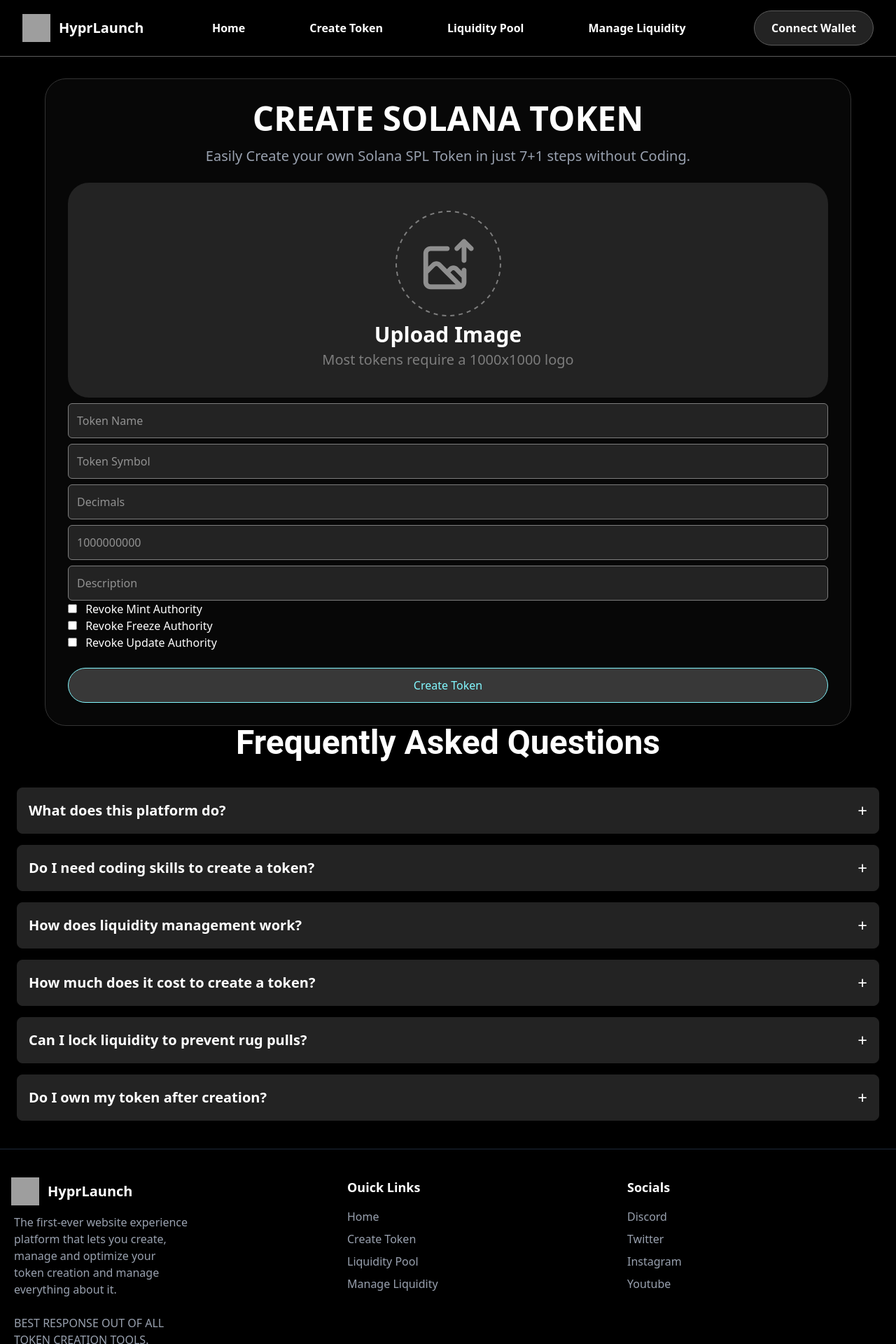
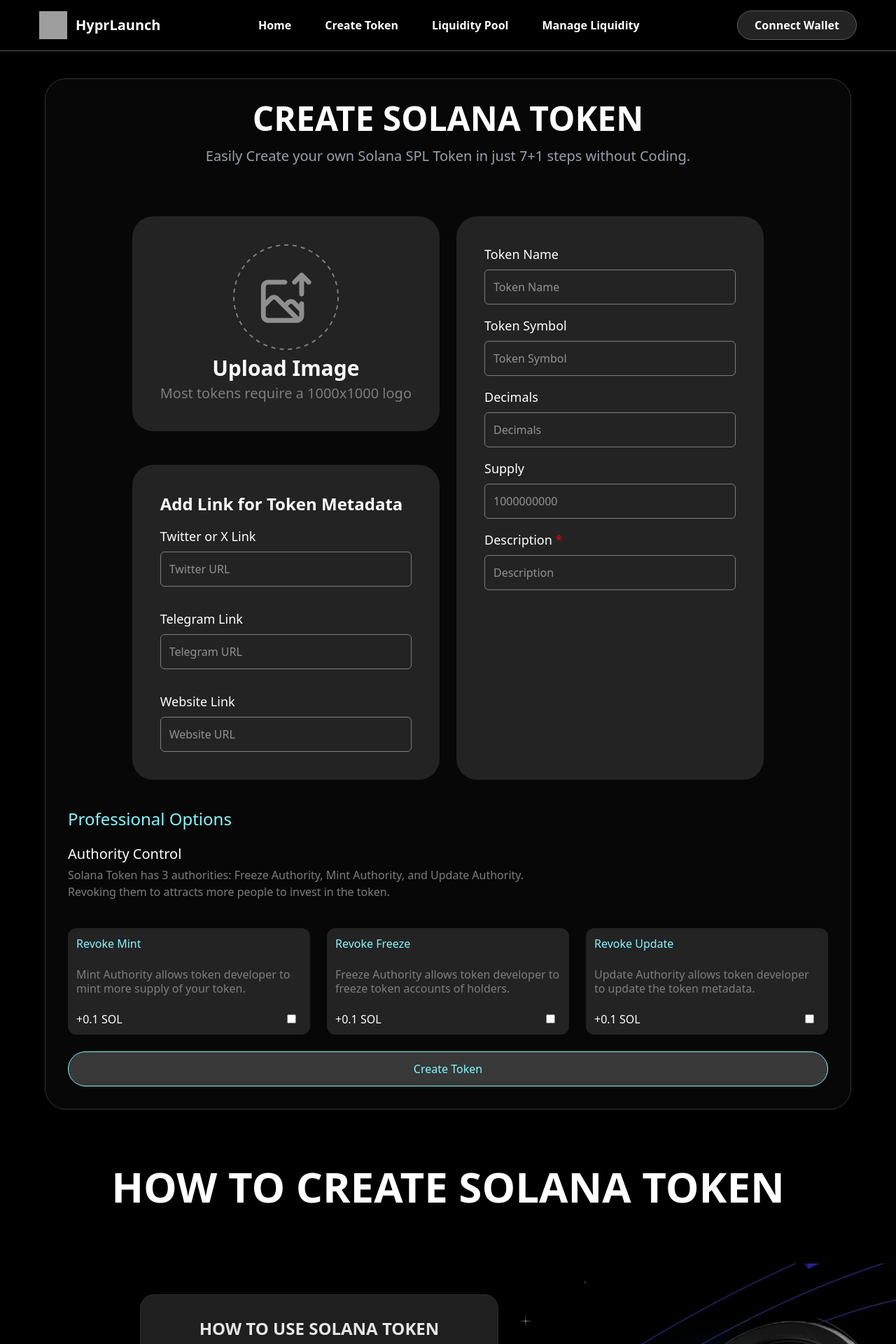
Before and after one commit to sidx04/HyperLaunch, a React (Vite) app: page /createToken in a window 1280 px wide. Shown: the top 1920 px of the page at 70% size. Built offline with nearby package versions, Linux system fonts and the light colour scheme; grey boxes are pictures that could not be loaded.

Commit message:
Update Create

```diff
--- a/src/components/Navbar.jsx
+++ b/src/components/Navbar.jsx
@@ -1,179 +1,104 @@
-import { Link } from "react-router";
-import React, { useState } from "react";
-import { MdClose, MdMenu } from "react-icons/md";
+
+import { Link } from 'react-router'
+import React, { useState } from 'react';
+
+
+import { MdClose, MdMenu } from 'react-icons/md'
+
 
 const NavBar = () => {
   const [isMenuOpen, setIsMenuOpen] = useState(false);
-  const [walletAddress, setWalletAddress] = useState(null);
-  const [redirectUrl, setRedirectUrl] = useState(null);
 
-  const toggleMenu = () => setIsMenuOpen(!isMenuOpen);
+  const toggleMenu = () => {
+    setIsMenuOpen(!isMenuOpen);
+  };
 
   const scrollToTop = () => {
-    window.scrollTo({ top: 0, behavior: "smooth" });
+    window.scrollTo({ top: 0, behavior: "smooth" }); // Smooth scrolling to top
   };
 
-  const connectWallet = async () => {
-    if (window.solana && window.solana.isPhantom) {
-      try {
-        const response = await window.solana.connect();
-        const publicKey = response.publicKey.toString();
-        setWalletAddress(publicKey);
 
-        console.log("Connected Wallet Address:", publicKey);
-
-        const res = await fetch(`http://localhost:8080/connect-wallet`, {
-          method: "POST",
-          headers: { "Content-Type": "application/json" },
-          body: JSON.stringify({ publicKey }),
-        });
-
-        if (res.ok) {
-          setRedirectUrl("/");
-        }
-      } catch (error) {
-        console.error("Wallet connection failed:", error);
-      }
-    } else {
-      alert("Please install Phantom Wallet!");
-    }
-  };
 
   return (
-    <nav className="z-100 bg-black text-white fixed top-0 right-0 left-0 border-b border-[#5c5c5c]">
-      <div className="container mx-auto px-4 py-2 sm:px-6 lg:px-8">
-        <div className="flex justify-between items-center h-16">
-          {/* Logo */}
+    <nav className='z-100 bg-black text-white fixed top-0 right-0 left-0 border-b border-[#5c5c5c]'>
+      <div className='px-4 py-2 sm:px-6 lg:px-8'>
+        <div className='flex h-14 items-center justify-between gap-8 px-4 sm:px-6'>
+
+
+
+          {/* logo */}
           <div>
-            <Link
-              to="/"
-              onClick={scrollToTop}
-              className="flex items-center text-xl font-bold"
-            >
-              <img
-                className="w-10 h-10"
-                src="./hyprlaunch.svg"
-                alt="HyprLaunch"
-              />
+            <a href="/" onClick={scrollToTop} className="shrink-0 flex items-center text-xl font-bold">
+              <img className='w-10 h-10' src="./hyprlaunch.svg" alt="HyprLaunch" />
               <span className="ml-3">HyprLaunch</span>
-            </Link>
+            </a>
           </div>
 
-          {/* Menu */}
-          <div className="hidden mx-8 lg:flex space-x-3 justify-start items-center gap-20 font-semibold">
-            <Link
-              onClick={scrollToTop}
-              to="/"
-              className="hover:text-gray-500 transition-all duration-300 active:scale-95 cursor-pointer"
-            >
-              <span>Home</span>
-            </Link>
-            <Link
-              onClick={scrollToTop}
-              to="/createToken"
-              className="hover:text-gray-500 transition-all duration-300 active:scale-95 cursor-pointer"
-            >
-              <span>Create Token</span>
-            </Link>
-            <Link
-              onClick={scrollToTop}
-              to="/createLiquidity"
-              className="hover:text-gray-500 transition-all duration-300 active:scale-95 cursor-pointer"
-            >
-              <span>Liquidity Pool</span>
-            </Link>
-            <Link
-              onClick={scrollToTop}
-              to="/manageLiquidity"
-              className="hover:text-gray-500 transition-all duration-300 active:scale-95 cursor-pointer"
-            >
-              <span>Manage Liquidity</span>
-            </Link>
+
+
+
+          {/* menu */}
+          <div className='mx-5 font-semibold flex items-center gap-6 max-md:hidden lg:gap-8 xl:gap-12 2xl:gap-16'>
+          <Link onClick={scrollToTop} to="/" className='hover:text-gray-500 font-bold transition-all duration-300 active:scale-95 cursor-pointer'><span>Home</span></Link>
+            <Link onClick={scrollToTop} to="/createToken" className='hover:text-gray-500 font-bold transition-all duration-300 active:scale-95 cursor-pointer'><span>Create Token</span></Link>
+            <Link onClick={scrollToTop} to="/createLiquidity" className='hover:text-gray-500 font-bold transition-all duration-300 active:scale-95 cursor-pointer' ><span>Liquidity Pool</span></Link>
+            <Link onClick={scrollToTop} to="/manageLiquidity" className='hover:text-gray-500 font-bold transition-all duration-300 active:scale-95 cursor-pointer' ><span>Manage Liquidity</span></Link>
           </div>
 
-          {/* Connect Wallet Button */}
-          <div className="hidden md:flex items-center space-x-4">
-            {redirectUrl ? (
-              <Link to={redirectUrl}>
-                <div className="px-6 py-3 bg-[#232323] rounded-full border border-[#5c5c5c] flex items-center justify-center gap-2.5 transition-all duration-300 hover:bg-[#2e2e2e] active:scale-95 cursor-pointer">
-                  <div className="text-white font-bold">Dashboard</div>
-                </div>
-              </Link>
-            ) : (
-              <button onClick={connectWallet}>
-                <div className="px-6 py-3 bg-[#232323] rounded-full border border-[#5c5c5c] flex items-center justify-center gap-2.5 transition-all duration-300 hover:bg-[#2e2e2e] active:scale-95 cursor-pointer">
-                  <div className="text-white font-bold">
-                    {walletAddress ? "Connected" : "Connect Wallet"}
-                  </div>
-                </div>
-              </button>
-            )}
+
+
+
+          {/* connect button */}
+          <div className='font-semibold flex items-center max-md:hidden'>
+            <button>
+              <div className="px-6 py-2 bg-[#232323] rounded-full border border-[#5c5c5c] flex items-center justify-center gap-2.5
+                              transition-all duration-300 hover:bg-[#2e2e2e] active:scale-95 cursor-pointer">
+                <div className="text-white font-bold ">Connect Wallet</div>
+              </div>
+            </button>
           </div>
 
-          {/* Mobile Menu Toggle */}
-          <div className="md:hidden">
-            <button
-              onClick={toggleMenu}
-              className="inline-flex items-center rounded-lg transition-all duration-300 justify-center p-3 focus:outline-none active:scale-95 hover:text-gray-500 hover:bg-gray-700"
-            >
-              {!isMenuOpen ? (
-                <MdMenu className="block w-6 h-6" />
-              ) : (
-                <MdClose className="block w-6 h-6" />
-              )}
+
+
+
+          {/* mobile menu toggle */}
+          <div className='md:hidden flex items-center justify-self-end'>
+            <button onClick={toggleMenu} className='rounded-lg transition-all duration-300 p-3 focus:outline-none active:scale-95  hover:text-gray-500 hover:bg-gray-700'>
+              {
+                !isMenuOpen ? (<MdMenu className='block w-6 h-6'/>) : (<MdClose className='block w-6 h-6'/>)
+              }
             </button>
           </div>
+
+
+
         </div>
       </div>
 
-      {/* Mobile Menu */}
-      {isMenuOpen && (
-        <div className="md:hidden">
-          <div className="px-2 pt-2 pb-3 space-y-1 sm:px-3">
-            <Link
-              to="/"
-              className="block px-3 py-2 hover:bg-gray-700 transition-all duration-300 active:scale-95 cursor-pointer"
-            >
-              Home
-            </Link>
-            <Link
-              to="/createToken"
-              className="block px-3 py-2 hover:bg-gray-700 transition-all duration-300 active:scale-95 cursor-pointer"
-            >
-              Create Token
-            </Link>
-            <Link
-              to="/createLiquidity"
-              className="block px-3 py-2 hover:bg-gray-700 transition-all duration-300 active:scale-95 cursor-pointer"
-            >
-              Liquidity Pool
-            </Link>
-            <Link
-              to="/manageLiquidity"
-              className="block px-3 py-2 hover:bg-gray-700 transition-all duration-300 active:scale-95 cursor-pointer"
-            >
-              Manage Liquidity
-            </Link>
-            {redirectUrl ? (
-              <Link to={redirectUrl}>
+      {/* mobile menu */}
+      {
+        isMenuOpen && (
+          <div className='md:hidden'>
+            <div className='px-2 pt-2 pb-3 space-y-1 sm:px-3'>
+              <Link to='/' className='block px-3 py-2 hover:bg-gray-700 transition-all duration-300 active:scale-95 cursor-pointer'>Home</Link>
+              <Link to='/createToken' className='block px-3 py-2 hover:bg-gray-700 transition-all duration-300 active:scale-95 cursor-pointer'>Create Token</Link>
+              <Link to='/createLiquidity' className='block px-3 py-2 hover:bg-gray-700 transition-all duration-300 active:scale-95 cursor-pointer'>Liquidity Pool</Link>
+              <Link to='/manageLiquidity' className='block px-3 py-2 hover:bg-gray-700 transition-all duration-300 active:scale-95 cursor-pointer'>Manage Liquidity</Link>
+              <Link to="/connectWallet">
                 <div className="px-4 py-1.5 bg-[#232323] rounded-full border border-[#5c5c5c] flex items-center justify-center gap-2.5 transition-all duration-300 hover:bg-[#2e2e2e] active:scale-95 cursor-pointer">
-                  <div className="text-white font-bold">Dashboard</div>
+                  <div className="text-white font-bold ">Connect Wallet</div>
                 </div>
               </Link>
-            ) : (
-              <button onClick={connectWallet} className="w-full">
-                <div className="px-4 py-1.5 bg-[#232323] rounded-full border border-[#5c5c5c] flex items-center justify-center gap-2.5 transition-all duration-300 hover:bg-[#2e2e2e] active:scale-95 cursor-pointer">
-                  <div className="text-white font-bold">
-                    {walletAddress ? "Connected" : "Connect Wallet"}
-                  </div>
-                </div>
-              </button>
-            )}
+
+
+            </div>
+
           </div>
-        </div>
-      )}
+        )
+      }
+
     </nav>
-  );
-};
+  )
+}
 
-export default NavBar;
+export default NavBar
--- a/src/pages/Create.jsx
+++ b/src/pages/Create.jsx
@@ -113,7 +113,12 @@
           Easily Create your own Solana SPL Token in just 7+1 steps without
           Coding.
         </p>
+        <div className='items-center flex-col flex justify-between'>
+          <div className="grid grid-cols-1 md:grid-cols-2 gap-6 mt-6">
 
+            {/* Column 1 */}
+
+            <div className="grid grid-cols-1 gap-6 mt-6">
               <label htmlFor="imageUpload" className="cursor-pointer">
               <div className="bg-[#232323] w-full p-6 md:p-10 rounded-[30px] mt-6 text-center">
                 {formData.image ? (
@@ -139,6 +144,41 @@
               />
               </label>
 
+              <div className="bg-[#232323] w-full p-6 md:p-10 rounded-[30px] mt-6 text-left space-y-8">
+                <p className="text-2xl font-semibold mb-4">Add Link for Token Metadata</p>
+
+                {/* Twiiter Link */}
+
+                <div className="flex flex-col">
+                    <label className="text-lg">Twitter or X Link</label>
+                    <input type="text" placeholder="Twitter URL" className="p-3 border border-[#7d7d7d] rounded-md bg-[#232323] mt-2" />
+                </div>
+
+                {/* Telegram Link */}
+
+                <div className="flex flex-col">
+                    <label className="text-lg">Telegram Link</label>
+                    <input type="text" placeholder="Telegram URL" className="p-3 border border-[#7d7d7d] rounded-md bg-[#232323] mt-2" />
+                </div>
+
+                {/* Website Link */}
+
+                <div className="flex flex-col">
+                    <label className="text-lg">Website Link</label>
+                    <input type="text" placeholder="Website URL" className="p-3 border border-[#7d7d7d] rounded-md bg-[#232323] mt-2" />
+                </div>
+              </div>
+            </div>
+
+
+            {/* Column 2 */}
+            <div className="grid grid-cols-1 gap-6 mt-6">
+              <div className="bg-[#232323] w-full p-6 md:p-10 rounded-[30px] mt-6 space-y-4">
+
+                {/* Token Name */}
+
+                <div className="flex flex-col">
+                <label className="text-lg">Token Name</label>
                 <input
                   type="text"
                   name="tokenName"
@@ -147,6 +187,12 @@
                   onChange={handleChange}
                   className="p-3 border border-[#7d7d7d] rounded-md bg-[#232323] mt-2"
                 />
+                </div>
+
+                {/* Token Symbol */}
+
+                <div className="flex flex-col">
+                <label className="text-lg">Token Symbol</label>
                 <input
                   type="text"
                   name="tokenSymbol"
@@ -155,6 +201,12 @@
                   onChange={handleChange}
                   className="p-3 border border-[#7d7d7d] rounded-md bg-[#232323] mt-2"
                 />
+                </div>
+
+                {/* Decimals */}
+
+                <div className="flex flex-col">
+                <label className="text-lg">Decimals</label>
                 <input
                   type="number"
                   name="decimals"
@@ -163,6 +215,12 @@
                   onChange={handleChange}
                   className="p-3 border border-[#7d7d7d] rounded-md bg-[#232323] mt-2"
                 />
+                </div>
+
+                {/* Supply */}
+
+                <div className="flex flex-col">
+                <label className="text-lg">Supply</label>
                 <input
                   type="number"
                   name="supply"
@@ -171,6 +229,12 @@
                   onChange={handleChange}
                   className="p-3 border border-[#7d7d7d] rounded-md bg-[#232323] mt-2"
                 />
+                </div>
+
+                {/* Description */}
+
+                <div className="flex flex-col">
+                <label className="text-lg">Description <span className='text-red-600'>*</span></label>
                 <input
                   type="text"
                   name="description"
@@ -179,7 +243,28 @@
                   onChange={handleChange}
                   className="p-3 border border-[#7d7d7d] rounded-md bg-[#232323] mt-2"
                 />
+                </div>
+              </div>
+            </div>
+          </div>
+        </div>
 
+        <p className='text-[#83f8ff] text-left text-2xl mt-10 mb-5'>Professional Options</p>
+        <p className='text-xl mb-1'>Authority Control</p>
+        <p className='text-[#7d7d7d] text-md mb-4'>
+          Solana Token has 3 authorities: Freeze Authority, Mint Authority, and Update Authority.<br/>
+          Revoking them to attracts more people to invest in the token.
+        </p>
+
+        <div className='grid grid-cols-1 md:grid-cols-3 gap-6 mt-6'>
+
+          {/* Revoke Mint */}
+
+          <div className='leading-[20px] inline-block p-3 bg-[#232323] rounded-xl overflow-hidden space-y-6'>
+            <p className='text-[#83f8ff]'>Revoke Mint</p>
+            <p className='text-[#7d7d7d]'>Mint Authority allows token developer to mint more supply of your token.</p>
+            <div className='justify-between flex'>
+              <p>+0.1 SOL</p>
               <label>
                 <input
                   type="checkbox"
@@ -188,8 +273,18 @@
                   onChange={handleChange}
                   className="mr-2"
                 />{" "}
-          Revoke Mint Authority
+
               </label>
+            </div>
+          </div>
+
+
+          {/* Revoke Freeze */}
+          <div className='leading-[20px] inline-block p-3 bg-[#232323] rounded-xl overflow-hidden space-y-6'>
+            <p className='text-[#83f8ff]'>Revoke Freeze</p>
+            <p className='text-[#7d7d7d]'>Freeze Authority allows token developer to freeze token accounts of holders.</p>
+            <div className='justify-between flex'>
+              <p>+0.1 SOL</p>
               <label>
                 <input
                   type="checkbox"
@@ -198,8 +293,17 @@
                   onChange={handleChange}
                   className="mr-2"
                 />{" "}
-          Revoke Freeze Authority
+
               </label>
+            </div>
+          </div>
+
+          {/* Revoke Update */}
+          <div className='leading-[20px] inline-block p-3 bg-[#232323] rounded-xl overflow-hidden space-y-6'>
+            <p className='text-[#83f8ff]'>Revoke Update</p>
+            <p className='text-[#7d7d7d]'>Update Authority allows token developer to update the token metadata.</p>
+            <div className='justify-between flex'>
+              <p>+0.1 SOL</p>
               <label>
                 <input
                   type="checkbox"
@@ -208,8 +312,13 @@
                   onChange={handleChange}
                   className="mr-2"
                 />{" "}
-          Revoke Update Authority
+
               </label>
+            </div>
+          </div>
+        </div>
+
+
 
         <button
           type="submit"
@@ -218,7 +327,38 @@
           Create Token
         </button>
       </form>
+
+
+      <p className="text-4xl md:text-6xl font-semibold text-center uppercase pt-20 mb-20">
+      How to Create Solana Token
+      </p>
+      <div className="relative flex flex-col md:flex-row items-center z-5 justify-between min-h-screen overflow-hidden bg-black">
+      <div className="relative md:left-50 md:bottom-20 bg-[#232323] p-6 md:p-8 opacity-90 rounded-[20px] border border-[#343434] text-white shadow-xl max-w-lg w-full md:w-1/2 overflow-y-auto max-h-[80vh]">
+        <h2 className="text-xl md:text-2xl font-bold text-white text-center mb-4">
+          HOW TO USE SOLANA TOKEN CREATOR
+        </h2>
+        <ol className="list-decimal space-y-3 pl-5 text-sm md:text-lg font-['Product Sans'] leading-relaxed font-normal">
+          <li>Connect your Solana wallet.</li>
+          <li>Write the name you want for your Token.</li>
+          <li>Indicate the symbol (max 8 characters).</li>
+          <li>Select the decimals quantity (0 for Whitelist Token, 6 for utility token).</li>
+          <li>Write the description you want for your SPL Token.</li>
+          <li>Upload the image for your token (PNG).</li>
+          <li>Put the supply of your Token.</li>
+          <li>Click on "Create," accept the transaction, and wait until your token is ready.</li>
+        </ol>
       </div>
+
+      <img
+        src="./rightsystem.svg"
+        alt="Logo"
+        className="hidden md:block relative left-7 bottom-40 w-[70%] lg:w-[60%] h-auto mt-6 md:mt-0"
+      />
+      </div>
+
+    </div>
+
+
   );
 };
 
```
Also changed, not shown: src/main.jsx (+3 -8 lines), 2 other files (tests, documents, lock files or other folders). Lines whose indentation alone changed are shown as unchanged.
